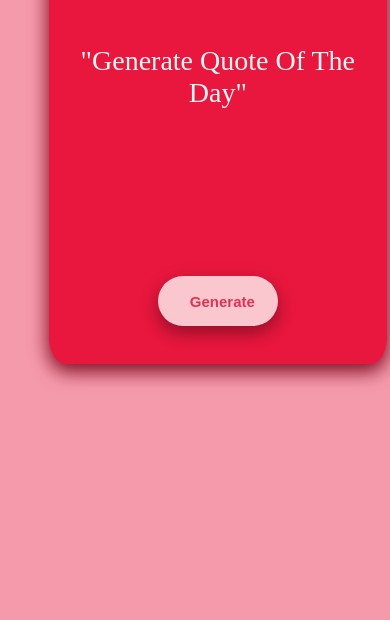
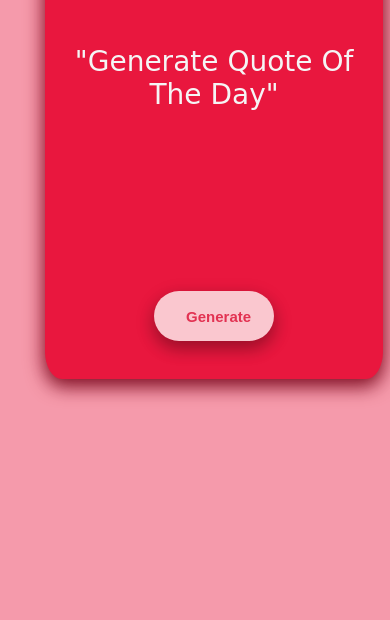
Before and after one commit to Himanshi2303/Random-Quote-Generator, a plain HTML site: page quote generator/index.html in a window 390 px wide. Shown: the part 224-844 px from the top of the page. Drawn offline with Linux system fonts and the light colour scheme.

Commit message:
Update quote generator.css

```diff
--- a/quote generator/quote generator.css
+++ b/quote generator/quote generator.css
@@ -62,25 +62,25 @@ body{
 
         margin-top:15%;
         margin-bottom: 25%;
-        margin-left: 11%;
+        margin-left: 10%;
         margin-right: 10%;
         padding-top: 3%;
         padding-bottom: 10%;
         padding-left: 5%;
         padding-right: 5%;
 
-        height: 600%;
+        height: 700%;
         width:300px;
 
     }
     #output{
-        font-family: serif;
+        font-family: cursive;
         font-size: 175%;
         margin-top: 15%;
         padding-top: 5%;
         padding-bottom: 16%;
         height: 3px;
-        margin-bottom: 20%;
+        margin-bottom: 25%;
     }
     #btn{
         font-size: 15px;
```
